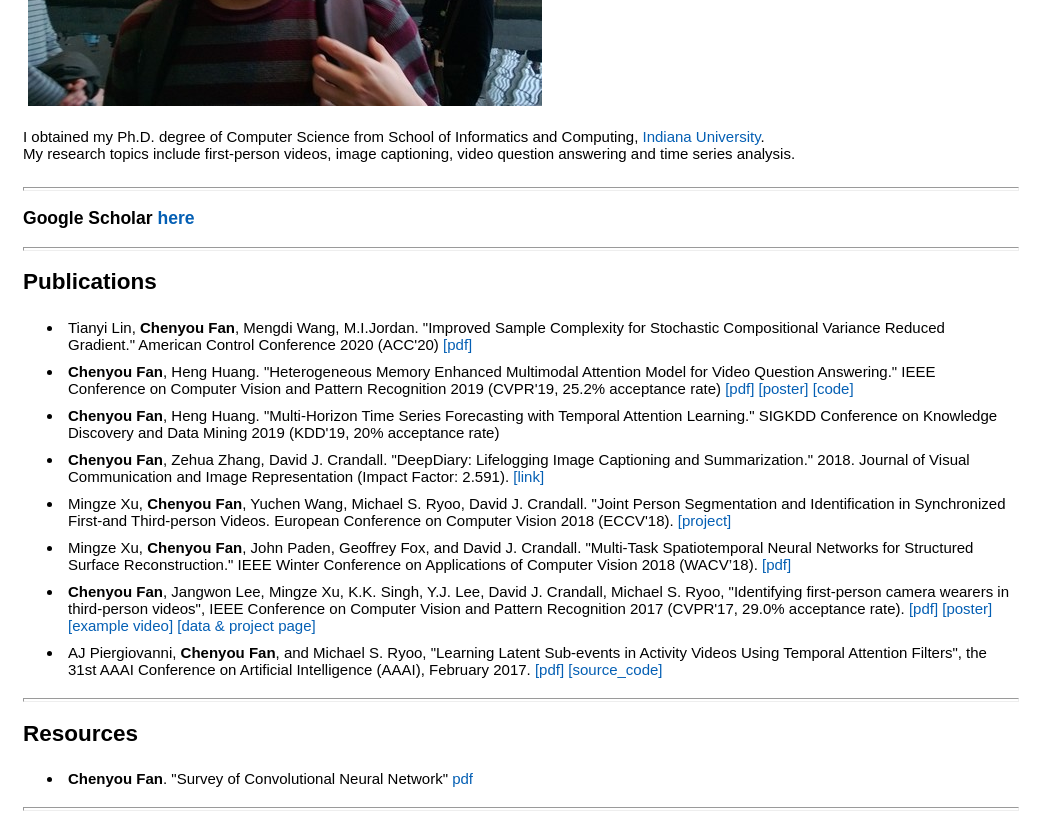
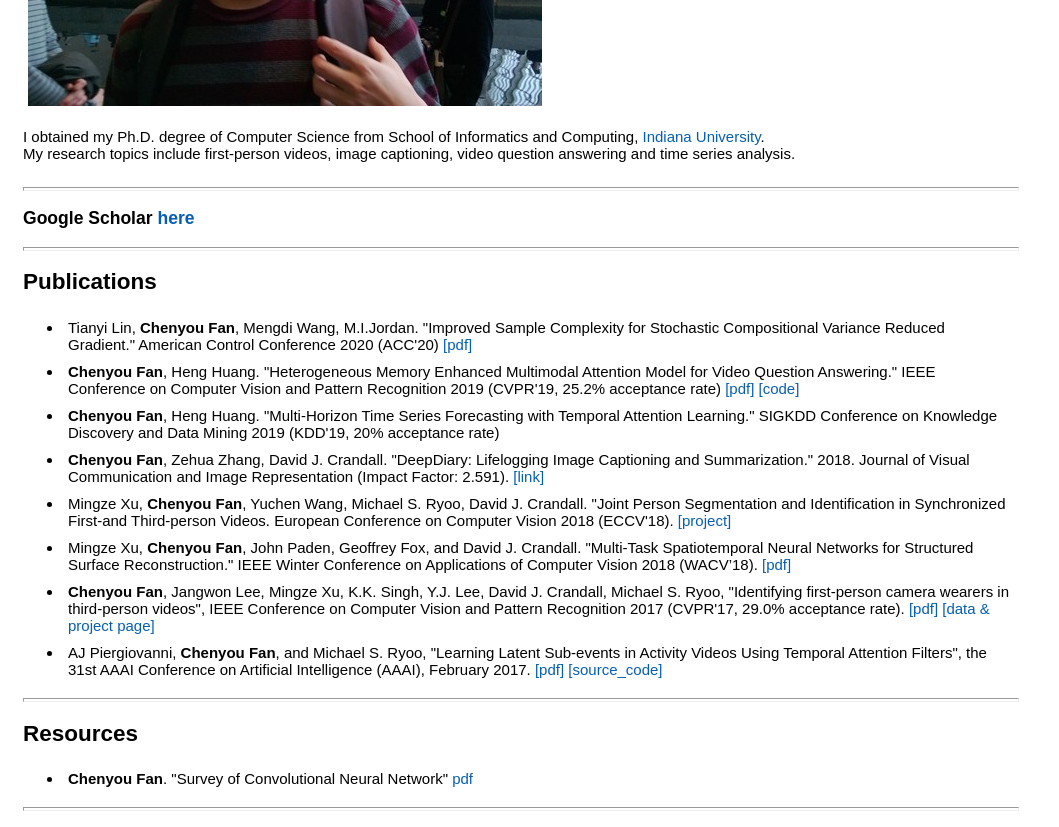
Before and after one commit to fanchenyou/homepage, a plain HTML site: page index.html in a window 1280 px wide. Shown: the part 259-1086 px from the top of the page, without its empty margins (0-1059 px from the left). Drawn offline with Linux system fonts and the light colour scheme.

Commit message:
first commit

```diff
--- a/index.html
+++ b/index.html
@@ -93,7 +93,6 @@ American Control Conference 2020 (ACC'20)
 <li></font> <b>Chenyou Fan</b>, Heng Huang. "Heterogeneous Memory Enhanced Multimodal Attention Model for Video Question Answering."
 IEEE Conference on Computer Vision and Pattern Recognition 2019 (CVPR'19, 25.2% acceptance rate)
 <a href="https://arxiv.org/pdf/1904.04357.pdf" target="_blank">[pdf]</a>
-<a href="./docs/cvpr19_videoqa.pdf" target="_blank">[poster]</a>
 <a href="https://github.com/fanchenyou/HME-VideoQA" target="_blank">[code]</a>
 </li>
 
@@ -121,8 +120,6 @@ IEEE Winter Conference on Applications of Computer Vision 2018 (WACV’18).
 
 <li> <b>Chenyou Fan</b>, Jangwon Lee, Mingze Xu, K.K. Singh, Y.J. Lee, David J. Crandall, Michael S. Ryoo, "Identifying first-person camera wearers in third-person videos",
 IEEE Conference on Computer Vision and Pattern Recognition 2017 (CVPR'17, 29.0% acceptance rate). <a href="https://arxiv.org/abs/1704.06340" target="_blank">[pdf]</a>
-<a href="./docs/cvpr2017_poster.pdf" target="_blank">[poster]</a>
-<a href="./docs/cvpr2017_video.mp4" target="_blank">[example video]</a>
 <a href="http://vision.soic.indiana.edu/identifying-1st-3rd/" target="_blank">[data & project page]</a>
 </li>
 
```
